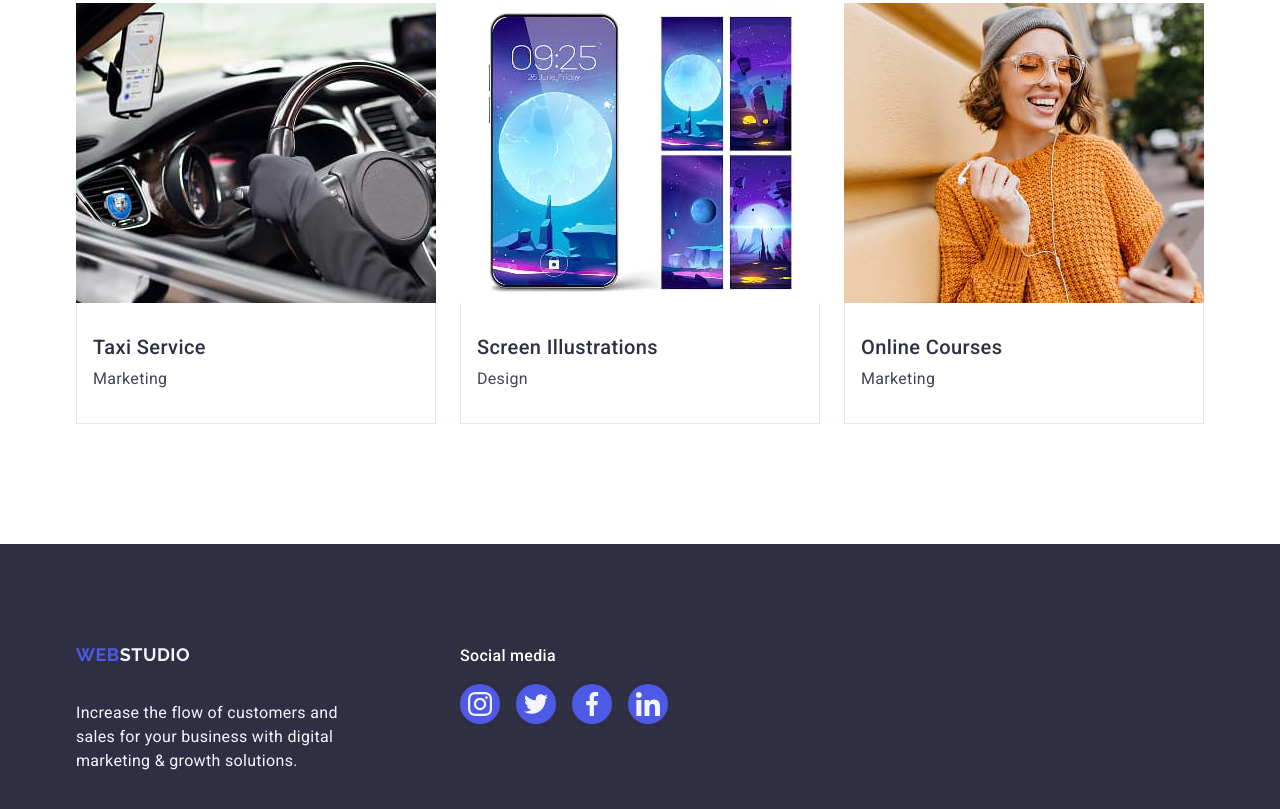
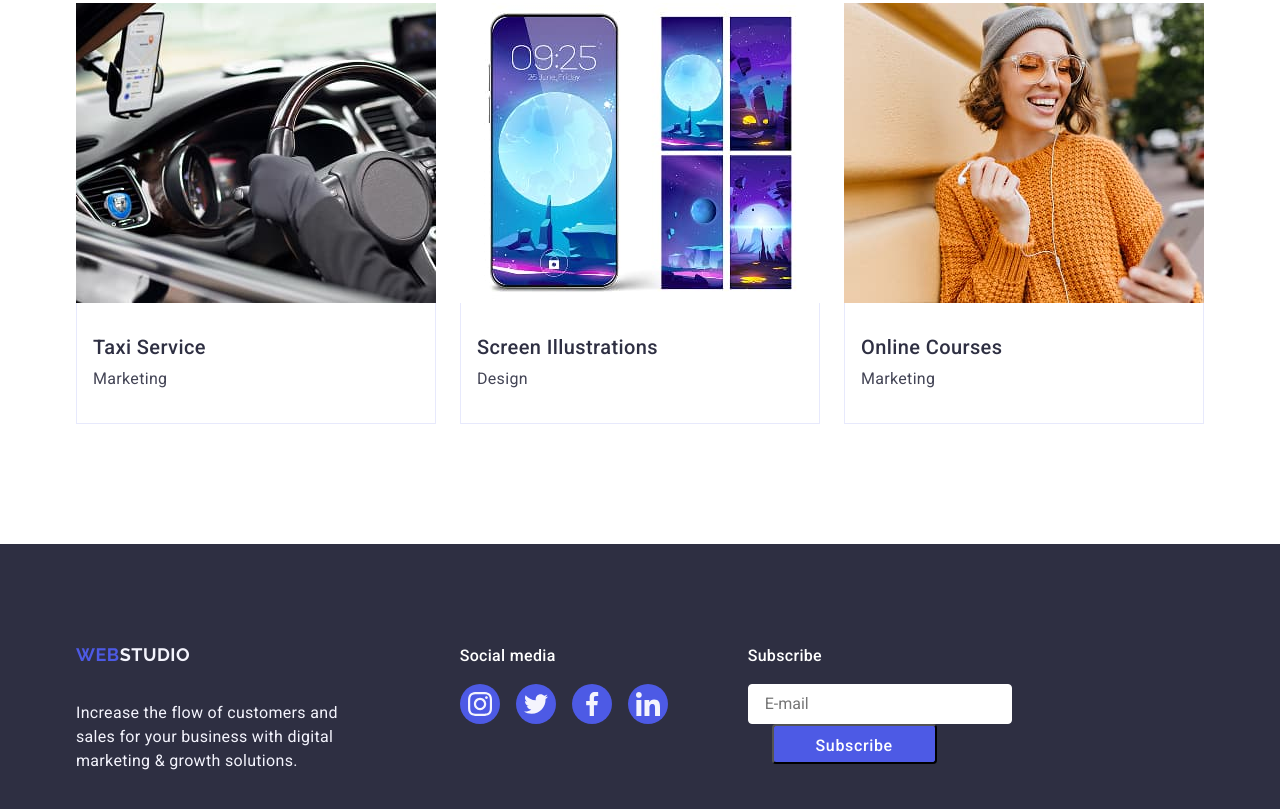
Before and after one commit to SelinEogeniy/goit-markup-hw-05, a plain HTML site: page index.html in a window 1280 px wide. Shown: the part 2615-3424 px from the top of the page. Drawn offline with nearby package versions, Linux system fonts and the light colour scheme.

Commit message:
-subcribe

```diff
--- a/css/styles.css
+++ b/css/styles.css
@@ -484,5 +484,44 @@ img {
 .social-media-icon {
   fill: #f4f4fd;
 }
+
 /* ==============/ICON LIST============ */
+
+/* ============== SUBSCRIBE============ */
+
+.footer-subscribe {
+  margin-left: 80px;
+}
+.subscribe-title {
+  font-weight: 500;
+  font-size: 16px;
+  line-height: 150%;
+  letter-spacing: 0.02em;
+  color: #fff;
+  margin-bottom: 16px;
+}
+
+.input-subscribe {
+  border: 1px solid #fff;
+  border-radius: 4px;
+  width: 264px;
+  height: 40px;
+  padding-left: 16px;
+}
+
+.subscribe-button {
+  border-radius: 4px;
+  padding: 8px 24px;
+  width: 165px;
+  height: 40px;
+  font-weight: 500;
+  font-size: 16px;
+  line-height: 150%;
+  letter-spacing: 0.04em;
+  text-align: center;
+  color: #fff;
+  background-color: #4d5ae5;
+  margin-left: 24px;
+}
+/* ============== /SUBSCRIBE============ */
 /* ==================/Footer============== */
--- a/index.html
+++ b/index.html
@@ -506,6 +506,18 @@
             </li>
           </ul>
         </div>
+        <div class="footer-subscribe">
+          <p class="subscribe-title">Subscribe</p>
+          <form>
+            <input
+              class="input-subscribe"
+              type="email"
+              placeholder="E-mail"
+              required
+            />
+            <button class="subscribe-button" type="submit">Subscribe</button>
+          </form>
+        </div>
       </div>
     </footer>
   </body>
```
